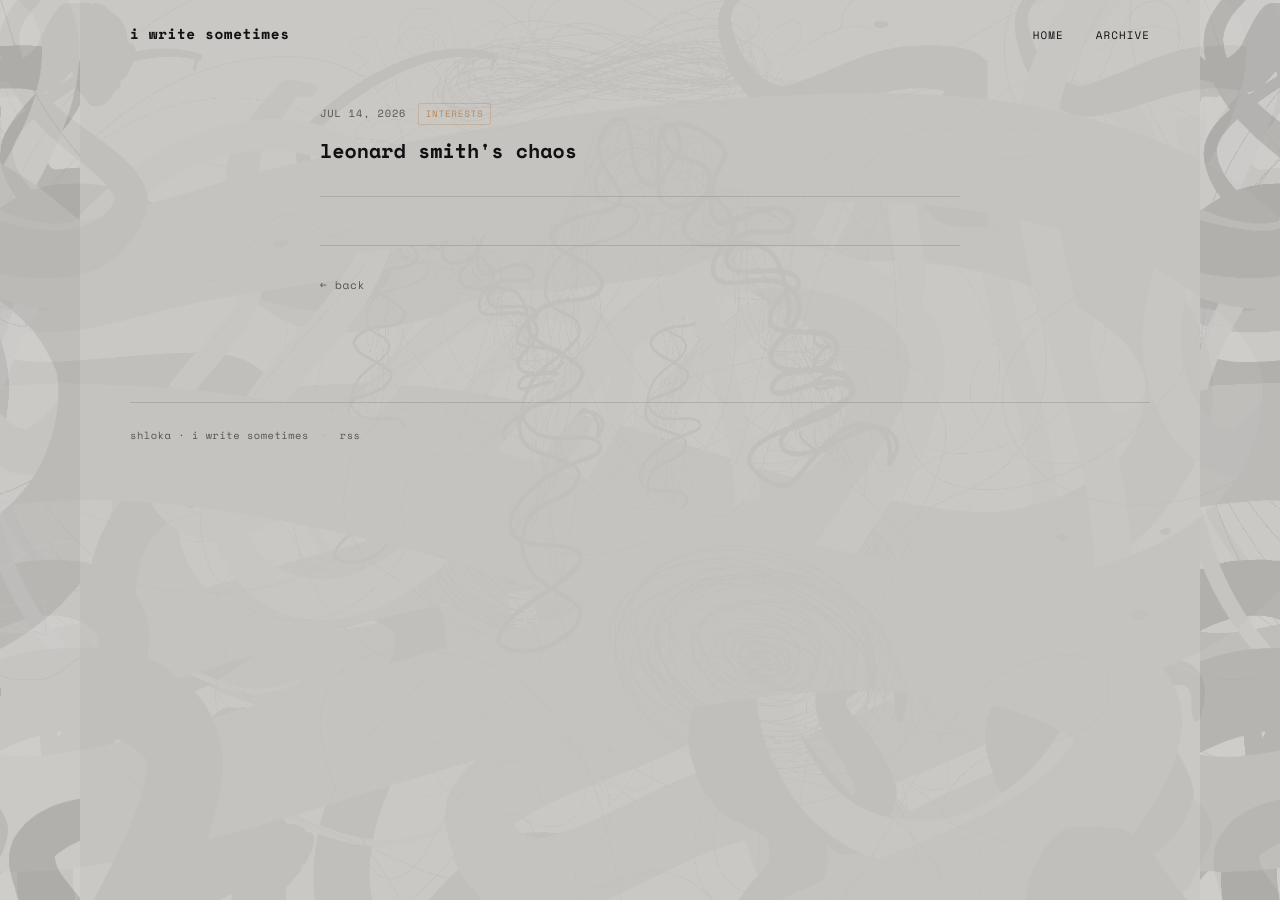
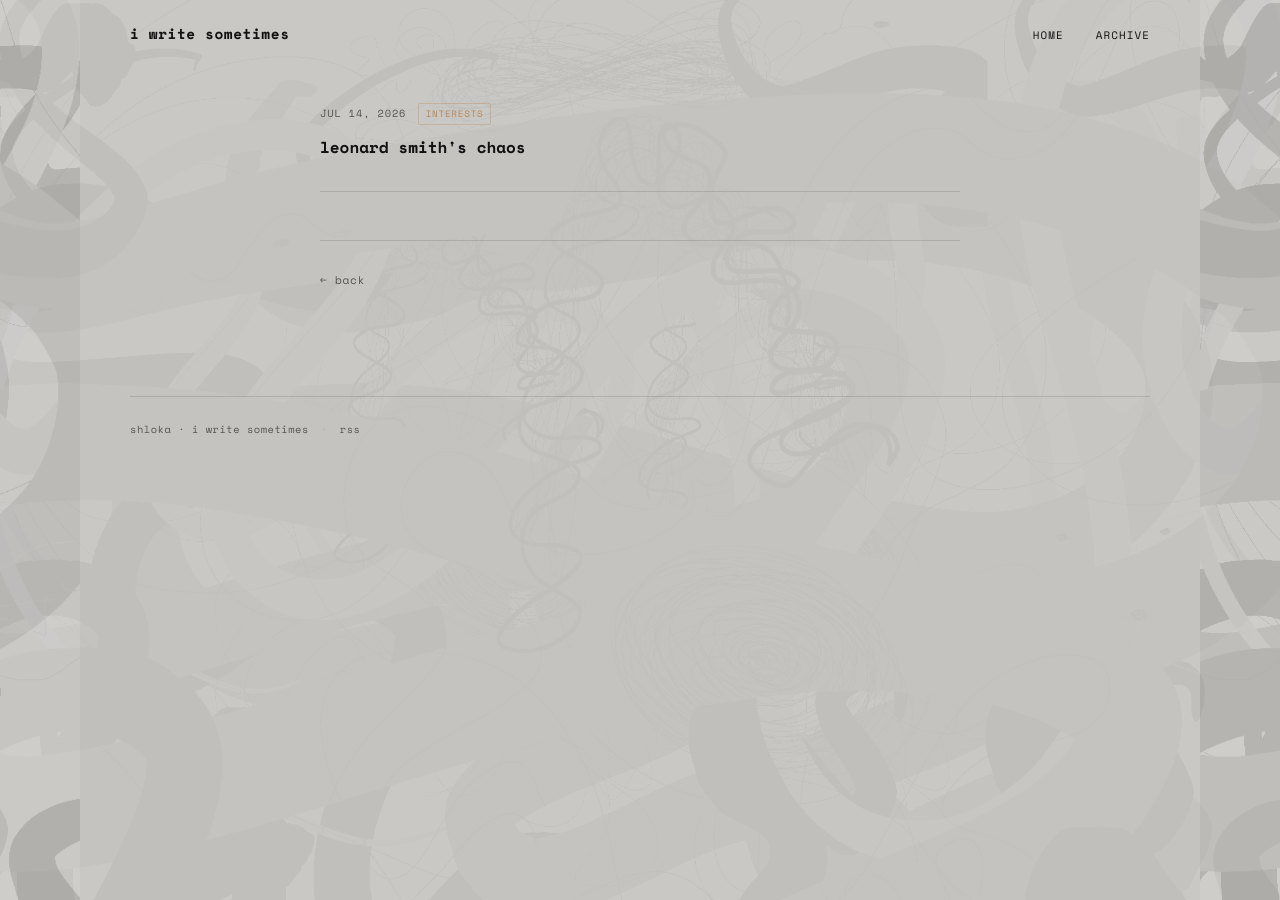
Before and after one commit to shlokamohanty/i-write-sometimes, a Jekyll site: the page built from _posts/2026-07-14-chaos.md, in a window 1280 px wide. Built offline with Jekyll 4.4.1, drawn with Linux system fonts in a browser that asks for light colours; some web fonts are replaced.

Commit message:
Adjust font sizes for post elements
Reduced font sizes for post title, subtitle, and body to improve readability.

```diff
--- a/css/main.css
+++ b/css/main.css
@@ -260,7 +260,7 @@ a { color: inherit; text-decoration: none; }
 
 .post-title {
   font-family: var(--mono);
-  font-size: 1.25rem;
+  font-size: 1rem;
   font-weight: 700;
   line-height: 1.35;
   color: var(--text);
@@ -269,7 +269,7 @@ a { color: inherit; text-decoration: none; }
 
 .post-subtitle {
   font-family: var(--serif);
-  font-size: 1rem;
+  font-size: .82rem;
   color: var(--muted);
   line-height: 1.65;
   margin-top: .5rem;
@@ -279,7 +279,7 @@ a { color: inherit; text-decoration: none; }
 /* ── POST BODY PROSE ── */
 .post-body {
   font-family: var(--serif);
-  font-size: 1rem;
+  font-size: .82rem;
   line-height: 1.8;
   color: var(--text);
   overflow-wrap: break-word;
@@ -763,6 +763,6 @@ a { color: inherit; text-decoration: none; }
   .post-row-excerpt { display: none; }
   .mc-label { font-size: .58rem; }
   #mc-corpus { font-size: 11px; height: 64px; }
-  .post-title { font-size: 1rem; }
-  .post-body { font-size: .92rem; }
+  .post-title { font-size: .88rem; }
+  .post-body { font-size: .76rem; }
 }
```
